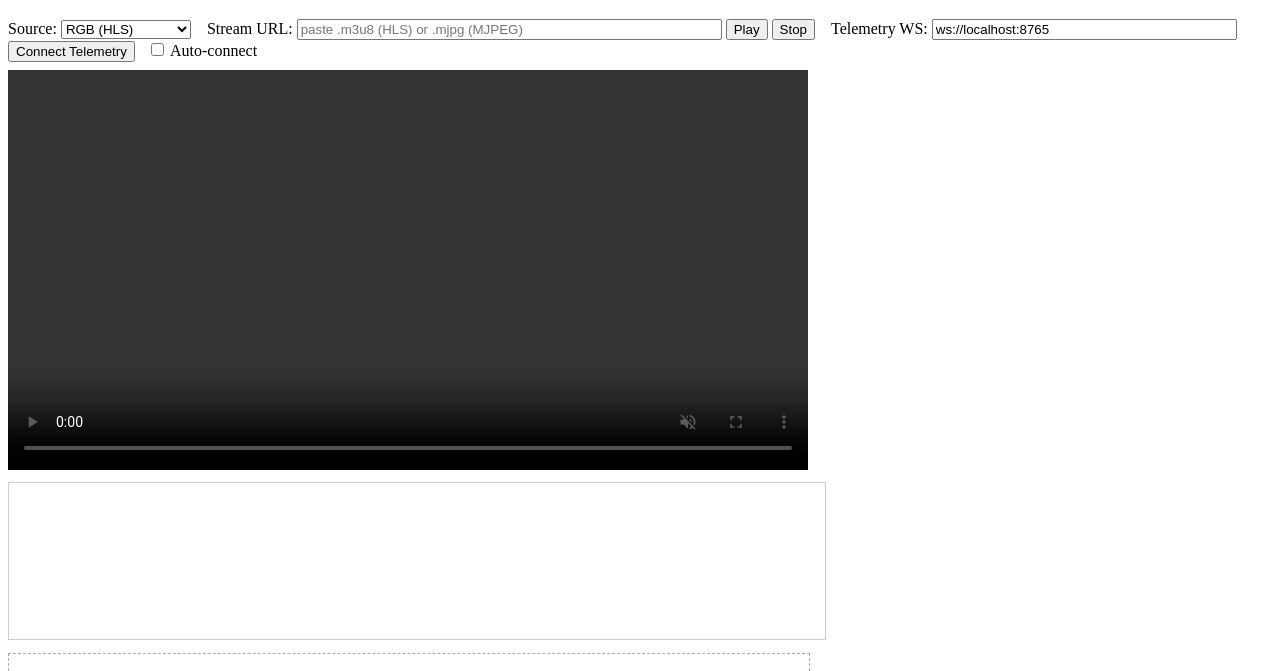
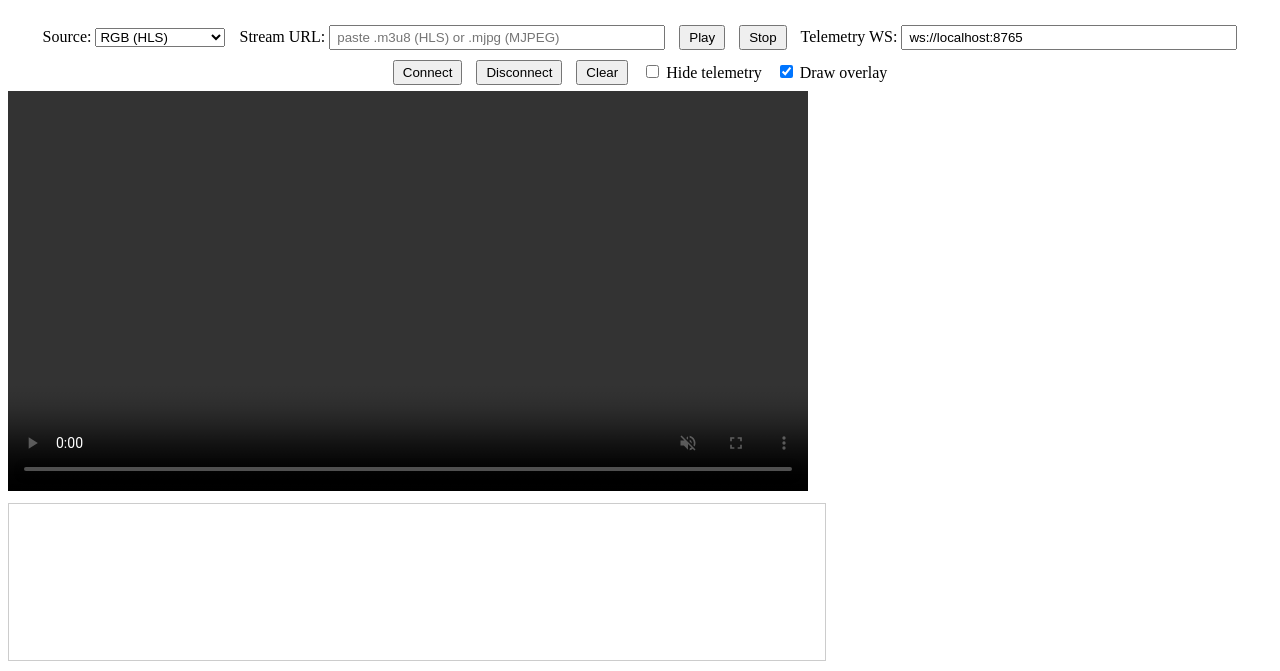
Before and after one commit to Ethan-R-Peterson/mdt-app-livestream, a plain HTML site: page index.html in a window 1280 px wide. Shown: the part 61-732 px from the top of the page. Drawn offline with nearby package versions, Linux system fonts and the light colour scheme.

Commit message:
Patched version

```diff
--- a/index.html
+++ b/index.html
@@ -4,12 +4,31 @@
   <meta charset="utf-8" />
   <title>MDT Livestream</title>
   <meta name="viewport" content="width=device-width, initial-scale=1" />
+  <style>
+    /* simple, clean layout for the control bar */
+    .controls {
+      display: flex;
+      flex-wrap: wrap;
+      gap: 10px 14px;
+      align-items: center;
+      justify-content: center;   /* center the whole row */
+      padding: 6px 8px;
+    }
+    .controls label { white-space: nowrap; }
+    .controls input[type="text"],
+    .controls input[type="url"] {
+      padding: 3px 6px;
+      width: 320px;
+      max-width: 42vw;
+    }
+    .controls button { padding: 3px 8px; }
+  </style>
 </head>
 <body>
   <h1>MDT Livestream MVP</h1>
 
-  <!-- Controls -->
-  <div style="margin:8px 0;">
+  <!-- Centered controls row -->
+  <div class="controls">
     <label>Source:
       <select id="sourceSel">
         <option value="rgb_hls">RGB (HLS)</option>
@@ -18,20 +37,21 @@
       </select>
     </label>
 
-    <label style="margin-left:12px;">Stream URL:
-      <input id="mediaUrl" size="50" placeholder="paste .m3u8 (HLS) or .mjpg (MJPEG)" autocomplete="off" />
+    <label>Stream URL:
+      <input id="mediaUrl" type="url" placeholder="paste .m3u8 (HLS) or .mjpg (MJPEG)" autocomplete="off" />
     </label>
     <button id="playBtn">Play</button>
     <button id="stopBtn">Stop</button>
 
-    <label style="margin-left:12px;">Telemetry WS:
-      <input id="wsUrl" size="35" placeholder="ws://localhost:8765" autocomplete="off" />
+    <label>Telemetry WS:
+      <input id="wsUrl" type="url" placeholder="ws://localhost:8765" autocomplete="off" />
     </label>
-    <button id="wsBtn">Connect Telemetry</button>
-    <label style="margin-left:8px; user-select:none;">
-      <input type="checkbox" id="autoWs" unchecked />
-      Auto-connect
-    </label>
+    <button id="wsBtn">Connect</button>
+    <button id="wsDisconnectBtn">Disconnect</button>
+    <button id="wsClearBtn">Clear</button>
+
+    <label><input type="checkbox" id="hideTelemetry" /> Hide telemetry</label>
+    <label><input type="checkbox" id="drawOverlay" checked /> Draw overlay</label>
   </div>
 
   <!-- Video (HLS/WebRTC later) + overlay -->
@@ -67,8 +87,7 @@
     // Config (loaded from config.json if present). Keep EMPTY by default.
     const cfg = { sources:{}, telemetry_ws:"" };
 
-    // OPTIONAL: allow only these hostnames for stream URLs (prevents random internet feeds)
-    // To allow any URL, set ALLOWLIST_HOSTS = [].
+    // OPTIONAL allowlist for stream URLs; set [] to allow any.
     const ALLOWLIST_HOSTS = ["localhost","127.0.0.1"];
 
     const els = {
@@ -82,13 +101,17 @@
       stopBtn: document.getElementById('stopBtn'),
       wsUrl: document.getElementById('wsUrl'),
       wsBtn: document.getElementById('wsBtn'),
-      autoWs: document.getElementById('autoWs'),
+      wsDisconnectBtn: document.getElementById('wsDisconnectBtn'),
+      wsClearBtn: document.getElementById('wsClearBtn'),
+      hideTelemetry: document.getElementById('hideTelemetry'),
+      drawOverlayChk: document.getElementById('drawOverlay'),
       mjpegWrap: document.getElementById('mjpeg-wrap'),
       mjpeg: document.getElementById('mjpeg'),
       videoWrap: document.getElementById('video-wrap'),
     };
 
-    let hls = null, ws = null, wsUrlCurrent = "", wsRetry = 0, wsRetryTimer = null;
+    let hls = null, ws = null;
+    let drawOverlayEnabled = true;
 
     // --- helpers ---
     function isAllowedUrl(u){
@@ -104,7 +127,7 @@
     }
     const fmt = x => (typeof x==='number' && x.toFixed) ? x.toFixed(2) : x;
 
-    // --- config loader (never auto-play video) ---
+    // --- config loader (never auto-play video / no auto-connect) ---
     async function loadConfig(){
       try{
         const r = await fetch('config.json', {cache:'no-store'});
@@ -112,7 +135,7 @@
         const j = await r.json();
         if (j && typeof j === 'object') {
           if (j.sources && typeof j.sources === 'object') cfg.sources = j.sources;
-          if (j.telemetry_ws) els.wsUrl.value = j.telemetry_ws;
+          if (j.telemetry_ws) els.wsUrl.value = j.telemetry_ws; // prefill only
         }
       }catch(e){
         console.warn('No config.json or invalid JSON; continuing with empty config.');
@@ -164,6 +187,11 @@
 
     // --- overlay drawing from telemetry dets[] ---
     function drawOverlay(d){
+      if (!drawOverlayEnabled) {
+        const ctx0 = els.overlayCtx, c0 = ctx0.canvas;
+        ctx0.clearRect(0,0,c0.width,c0.height);
+        return;
+      }
       const ctx = els.overlayCtx, c = ctx.canvas;
       ctx.clearRect(0,0,c.width,c.height);
       if (!Array.isArray(d?.dets)) return;
@@ -180,27 +208,15 @@
       });
     }
 
-    // --- telemetry websocket with auto-connect + reconnect backoff ---
-    function wsScheduleReconnect(){
-      if (!els.autoWs.checked || !wsUrlCurrent) return;
-      const delay = Math.min(30000, 1000 * Math.pow(2, Math.min(wsRetry, 6))); // 1s..32s
-      clearTimeout(wsRetryTimer);
-      wsRetryTimer = setTimeout(()=>connectWs(wsUrlCurrent), delay);
-      wsRetry++;
-      log(`WS reconnect in ${Math.round(delay/1000)}s...`);
-    }
-
+    // --- telemetry websocket (manual connect / disconnect; no auto-connect/reconnect) ---
     function connectWs(url){
       if (!url) return alert('Enter WS URL (e.g., ws://localhost:8765)');
       try{ ws?.close(); }catch{}
-      wsUrlCurrent = url;
-      wsRetry = 0; clearTimeout(wsRetryTimer);
-
       ws = new WebSocket(url);
       log(`WS connecting: ${url}`);
-      ws.onopen  = ()=>{ log('WS connected'); wsRetry = 0; };
-      ws.onclose = ()=>{ log('WS closed'); wsScheduleReconnect(); };
-      ws.onerror = ()=>{ log('WS error'); /* onclose will handle reconnect */ };
+      ws.onopen  = ()=>{ log('WS connected'); };
+      ws.onclose = ()=>{ log('WS closed'); };
+      ws.onerror = ()=>{ log('WS error'); };
       ws.onmessage = (msg)=>{
         try{
           const d = JSON.parse(msg.data);
@@ -219,15 +235,17 @@
       };
     }
 
-    // --- UI events (video is always manual; telemetry can auto-connect) ---
+    function disconnectWs(){
+      try { ws?.close(); } catch {}
+      ws = null;
+      log('WS disconnected (manual)');
+    }
+
+    // --- UI events ---
     document.addEventListener('DOMContentLoaded', async () => {
-      await loadConfig(); // DOES NOT auto-play video
+      await loadConfig(); // no auto actions
 
-      // Seed WS URL if present; auto-connect if checkbox is on and a URL exists
-      if (cfg.telemetry_ws && !els.wsUrl.value) els.wsUrl.value = cfg.telemetry_ws;
-      if (els.autoWs.checked && els.wsUrl.value.trim()) connectWs(els.wsUrl.value.trim());
-
-      // Toggle elements when switching source, but do not play
+      // Source switch (no auto-play)
       els.srcSel.addEventListener('change', () => {
         const isMjpeg = els.srcSel.value.endsWith('mjpeg');
         els.videoWrap.style.display = isMjpeg ? 'none' : 'inline-block';
@@ -253,10 +271,28 @@
         connectWs(url);
       });
 
+      els.wsDisconnectBtn.addEventListener('click', disconnectWs);
+
+      els.wsClearBtn.addEventListener('click', () => {
+        els.telemetry.textContent = '';
+      });
+
+      els.hideTelemetry.addEventListener('change', () => {
+        els.telemetry.style.display = els.hideTelemetry.checked ? 'none' : 'block';
+      });
+
+      els.drawOverlayChk.addEventListener('change', () => {
+        drawOverlayEnabled = els.drawOverlayChk.checked;
+        if (!drawOverlayEnabled) {
+          const ctx = els.overlayCtx, c = ctx.canvas;
+          ctx.clearRect(0,0,c.width,c.height);
+        }
+      });
+
       // Initialize UI state
       els.srcSel.dispatchEvent(new Event('change'));
 
-      // Example: how Siddhant would listen to telemetry for the map
+      // Example: map can subscribe to telemetry
       Bus.on('telemetry', (d) => {
         // map.updatePose?.(d.lat, d.lon, d.yaw);
       });
```
